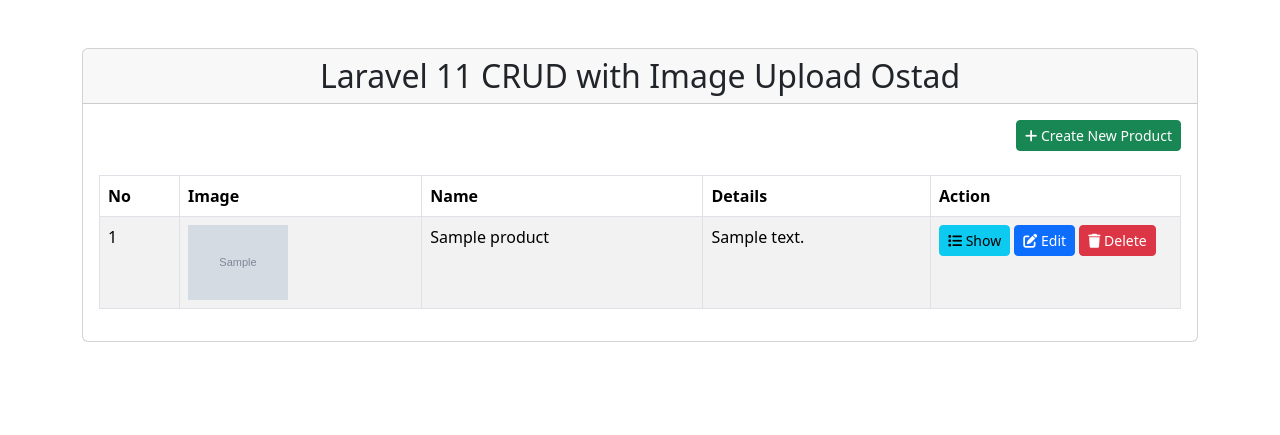
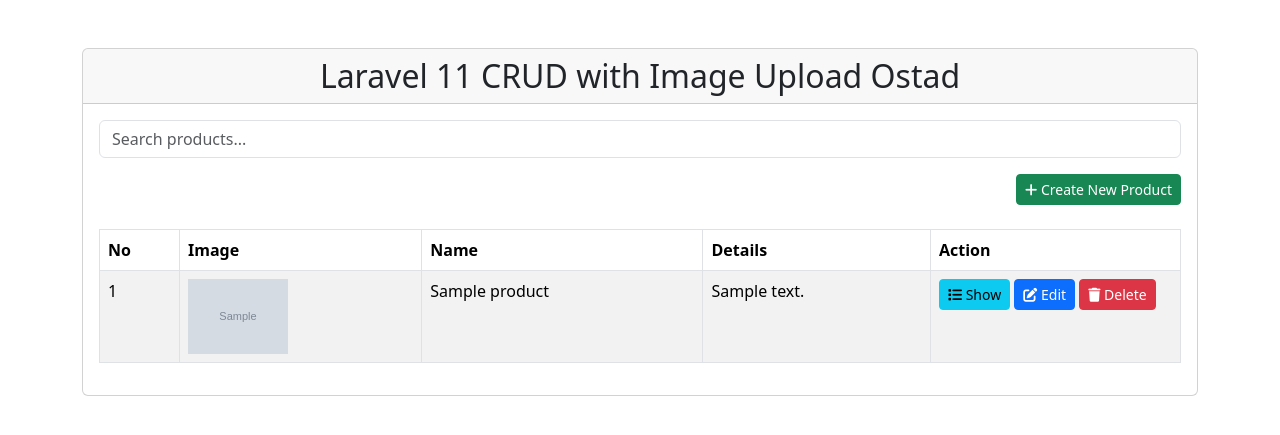
Before and after one commit to MohanManirul/laravel-batch-4-module-20-assignment-solution, a Laravel app: page /products in a window 1280 px wide. Shown: the top 435 px of the page. Run offline with Laravel 12, Linux system fonts and the light colour scheme; tables that the repository leaves empty hold one stand-in row (values such as "Sample post"); grey boxes marked "Sample" are stand-in pictures.

Commit message:
ajax search complete

```diff
--- a/app/Http/Controllers/ProductController.php
+++ b/app/Http/Controllers/ProductController.php
@@ -122,4 +122,21 @@
         return redirect()->route('products.index')
                          ->with('success', 'Product deleted successfully');
     }
+
+    // search query
+    public function search(Request $request)
+    {
+        $query = $request->input('query');
+
+        // Perform the search
+        $products = Product::where('name', 'LIKE', "%{$query}%")
+                           ->orWhere('detail', 'LIKE', "%{$query}%")
+                           ->get();
+
+        // Return a partial view with only the table rows
+        return view('products.partials.product_rows', compact('products'));
+    }
+
+
+
 }
--- a/resources/views/products/index.blade.php
+++ b/resources/views/products/index.blade.php
@@ -8,6 +8,10 @@
         @session('success')
             <div class="alert alert-success" role="alert"> {{ $value }} </div>
         @endsession
+
+        <div class="mb-3">
+            <input type="text" id="search" class="form-control" placeholder="Search products...">
+        </div>
 
         <div class="d-grid gap-2 d-md-flex justify-content-md-end">
             <a class="btn btn-success btn-sm" href="{{ route('products.create') }}"> <i class="fa fa-plus"></i> Create New Product</a>
@@ -25,31 +29,25 @@
             </thead>
 
             <tbody>
-            @forelse ($products as $product)
+                @foreach ($products as $product)
                     <tr>
-                    <td>{{ ++$i }}</td>
+                        <td>{{ $loop->iteration }}</td>
                         <td><img src="/images/{{ $product->image }}" width="100px"></td>
                         <td>{{ $product->name }}</td>
                         <td>{{ $product->detail }}</td>
                         <td>
-                        <form action="{{ route('products.destroy',$product->id) }}" method="POST">
-
-                            <a class="btn btn-info btn-sm" href="{{ route('products.show',$product->id) }}"><i class="fa-solid fa-list"></i> Show</a>
-
-                            <a class="btn btn-primary btn-sm" href="{{ route('products.edit',$product->id) }}"><i class="fa-solid fa-pen-to-square"></i> Edit</a>
-
+                            <form action="{{ route('products.destroy', $product->id) }}" method="POST">
+                                <a class="btn btn-info btn-sm" href="{{ route('products.show', $product->id) }}"><i class="fa-solid fa-list"></i> Show</a>
+                                <a class="btn btn-primary btn-sm" href="{{ route('products.edit', $product->id) }}"><i class="fa-solid fa-pen-to-square"></i> Edit</a>
                                 @csrf
                                 @method('DELETE')
-
                                 <button type="submit" class="btn btn-danger btn-sm"><i class="fa-solid fa-trash"></i> Delete</button>
                             </form>
                         </td>
                     </tr>
-            @empty
-                <tr>
-                    <td colspan="5">There are no data.</td>
-                </tr>
-            @endforelse
+                @endforeach
+
+
             </tbody>
 
         </table>
@@ -58,4 +56,33 @@
 
   </div>
 </div>
+
+
+
+<script src="https://code.jquery.com/jquery-3.6.0.min.js"></script>
+<script>
+
+
+    $(document).ready(function() {
+        $('#search').on('keyup', function() {
+            // debugger;
+            let query = $(this).val();
+
+            $.ajax({
+                url: "{{ route('products.search') }}",
+                type: 'GET',
+                data: { 'query': query },
+                success: function(data) {
+                    $('tbody').html(data); // Update only the tbody with new rows
+                },
+                error: function() {
+                    alert('Search failed. Please try again.');
+                }
+            });
+
+        });
+    });
+</script>
+
+
 @endsection
--- a/resources/views/products/layout.blade.php
+++ b/resources/views/products/layout.blade.php
@@ -1,9 +1,11 @@
 <!DOCTYPE html>
 <html>
 <head>
+    <meta name="csrf-token" content="{{ csrf_token() }}">
     <title>Laravel 11 CRUD with Image Upload Tutorial - ItSolutionStuff.com</title>
     <link href="https://cdn.jsdelivr.net/npm/bootstrap@5.3.2/dist/css/bootstrap.min.css" rel="stylesheet">
     <link rel="stylesheet" href="https://cdnjs.cloudflare.com/ajax/libs/font-awesome/6.5.1/css/all.min.css" />
+
 </head>
 <body>
 
--- a/routes/web.php
+++ b/routes/web.php
@@ -4,7 +4,23 @@
 
 use App\Http\Controllers\ProductController;
 
-Route::resource('products', ProductController::class);
+// Route::resource('products', ProductController::class);
+
+// search for products
+Route::get('products/search', [ProductController::class, 'search'])->name('products.search');
+
+
+Route::get('products', [ProductController::class, 'index'])->name('products.index');
+Route::get('products/create', [ProductController::class, 'create'])->name('products.create');
+Route::post('products', [ProductController::class, 'store'])->name('products.store');
+Route::get('products/{product}', [ProductController::class, 'show'])->name('products.show');
+Route::get('products/{product}/edit', [ProductController::class, 'edit'])->name('products.edit');
+Route::put('products/{product}', [ProductController::class, 'update'])->name('products.update');
+Route::delete('products/{product}', [ProductController::class, 'destroy'])->name('products.destroy');
+
+
+
+
 
 Route::get('/', function () {
     return view('welcome');
```
Also changed, not shown: resources/views/products/partials/product_rows.blade.php (added, +17 -0 lines), public/images/20241115203834.jpg (deleted). Lines whose indentation alone changed are shown as unchanged.
